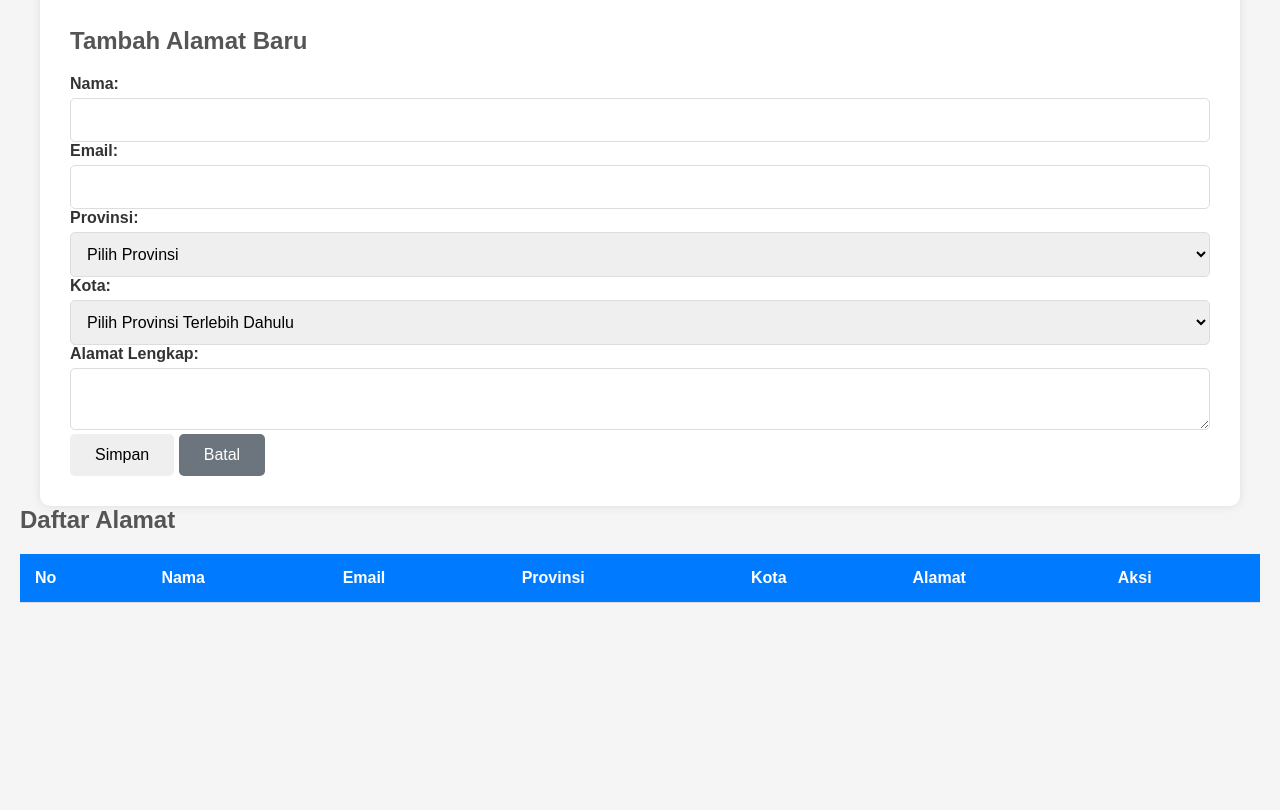
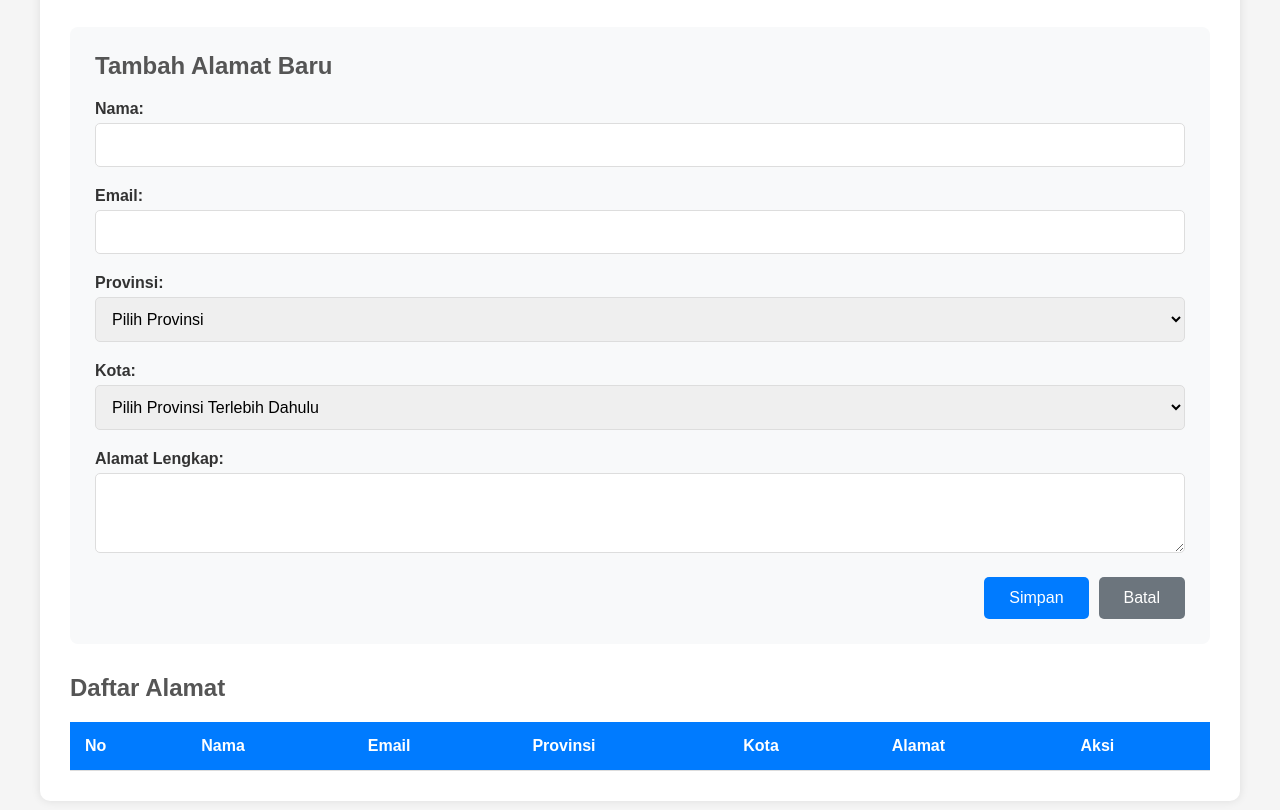
Before and after one commit to Raihan220106/System-alamat, a website: page frontend/index.html in a window 1280 px wide. Shown: the part 90-900 px from the top of the page. Before the commit the page ends 800 px from the top, so only its background shows below. Drawn offline with nearby package versions, Linux system fonts and the light colour scheme; no server answers.

Commit message:
index.html

```diff
--- a/frontend/index.html
+++ b/frontend/index.html
@@ -12,52 +12,45 @@
       <h1>Sistem Manajemen Alamat</h1>
 
       <!-- Form -->
+      <div class="form-container">
+        <h2 id="form-title">Tambah Alamat Baru</h2>
         <form id="alamat-form">
-  <h2 id="form-title">Tambah Alamat Baru</h2>
+          <input type="hidden" id="alamat-id" />
 
-  <input type="hidden" id="alamat-id" name="alamat-id" />
-
-  <!-- Nama -->
-  <div>
+          <div class="form-group">
             <label for="nama">Nama:</label>
-    <input type="text" id="nama" name="nama" autocomplete="name" required />
+            <input type="text" id="nama" required />
           </div>
 
-  <!-- Email -->
-  <div>
+          <div class="form-group">
             <label for="email">Email:</label>
-    <input type="email" id="email" name="email" autocomplete="email" required />
+            <input type="email" id="email" required />
           </div>
 
-  <!-- Provinsi -->
-  <div>
+          <div class="form-group">
             <label for="provinsi">Provinsi:</label>
-    <select id="provinsi" name="provinsi" autocomplete="address-level1" required>
+            <select id="provinsi" required>
               <option value="">Pilih Provinsi</option>
             </select>
           </div>
 
-  <!-- Kota -->
-  <div>
+          <div class="form-group">
             <label for="kota">Kota:</label>
-    <select id="kota" name="kota" autocomplete="address-level2" required>
+            <select id="kota" required>
               <option value="">Pilih Provinsi Terlebih Dahulu</option>
             </select>
           </div>
 
-  <!-- Alamat Lengkap -->
-  <div>
+          <div class="form-group">
             <label for="alamat_lengkap">Alamat Lengkap:</label>
-    <textarea id="alamat_lengkap" name="alamat_lengkap" autocomplete="street-address" required></textarea>
+            <textarea id="alamat_lengkap" rows="3" required></textarea>
           </div>
 
-  <!-- Tombol -->
-  <div>
-    <button type="submit">Simpan</button>
+          <div class="form-actions">
+            <button type="submit" id="submit-btn">Simpan</button>
             <button type="button" id="cancel-btn">Batal</button>
           </div>
         </form>
-
       </div>
 
       <!-- Data Table -->
```
Lines whose indentation alone changed are shown as unchanged.
